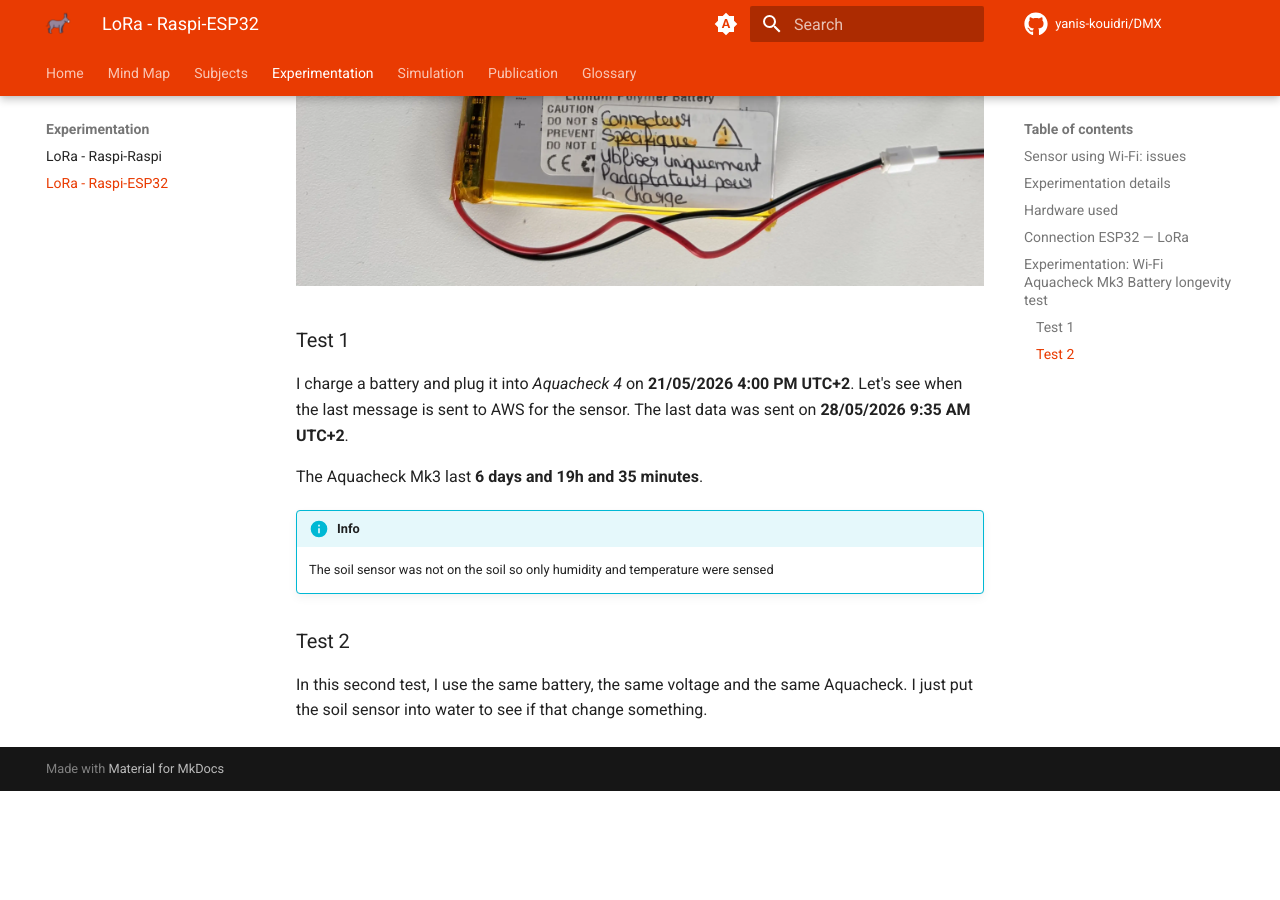
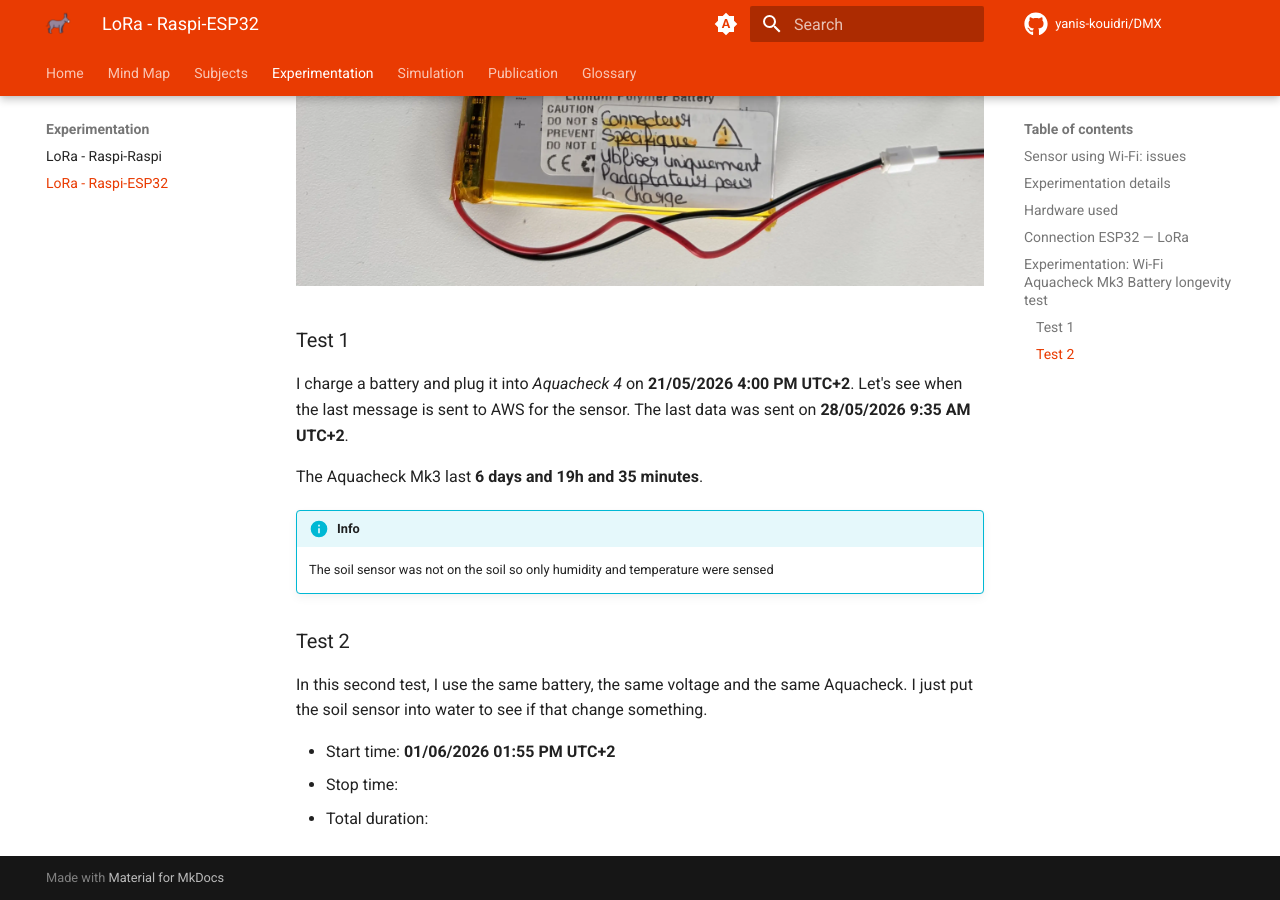
Before and after one commit to Yanis-Kouidri/DMX, an MkDocs documentation site: the page built from docs/experimentation/lora-raspi-esp32/lora-raspi-esp32.md, in a window 1280 px wide and 900 px high, scrolled down 3597 px. Built offline with MkDocs 1.6.1 and Material for MkDocs 9.7.7, drawn with Linux system fonts in a browser that asks for light colours; comment, search, counter and statistics services are not loaded; before the commit the page ends 4388 px from its top, so only the background shows below that.

Commit message:
feat: add test 2 start time

```diff
--- a/docs/experimentation/lora-raspi-esp32/lora-raspi-esp32.md
+++ b/docs/experimentation/lora-raspi-esp32/lora-raspi-esp32.md
@@ -63,3 +63,7 @@
 ### Test 2
 
 In this second test, I use the same battery, the same voltage and the same Aquacheck. I just put the soil sensor into water to see if that change something.
+
+- Start time: **01/06/2026 01:55 PM UTC+2**
+- Stop time:
+- Total duration:
```
